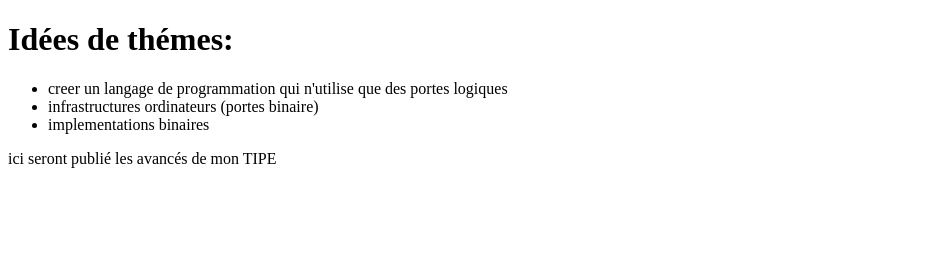
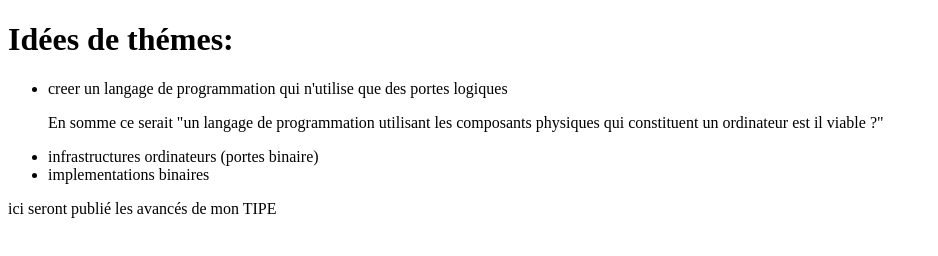
Before and after one commit to BB-code-arch/bouchaud.github.io, a plain HTML site: page main.html in a window 1280 px wide. Shown: the whole page, without its empty margins (0-938 px from the left). Drawn offline with Linux system fonts and the light colour scheme.

Commit message:
Update main.html

```diff
--- a/main.html
+++ b/main.html
@@ -11,6 +11,10 @@
     </h1>
     <ul>
       <li>creer un langage de programmation qui n'utilise que des portes logiques</li>
+      <p>
+        En somme ce serait "un langage de programmation utilisant les
+        composants physiques qui constituent un ordinateur est il viable ?"
+      </p>
       <li>infrastructures ordinateurs (portes binaire)</li>
       <li>implementations binaires</li>
     </ul>
```
